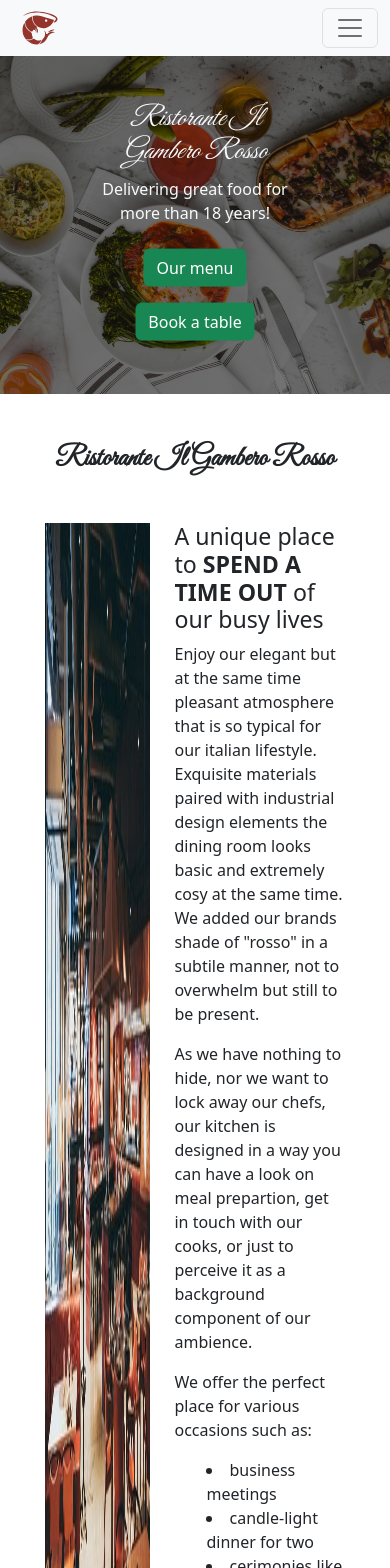
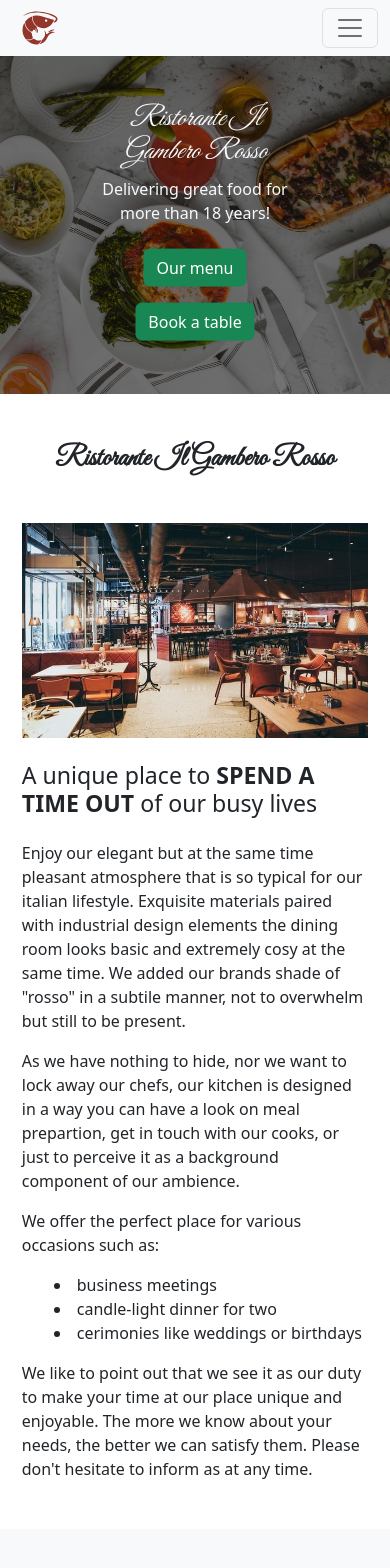
Before and after one commit to isolde-r/FE16-CR6-Rupprechter, an Angular app in the folder gamberoRosso/: page / in a window 390 px wide. Shown: the top 1568 px of the page. Built offline with nearby package versions, Linux system fonts and the light colour scheme.

Commit message:
fixes responsiveness home

```diff
--- a/gamberoRosso/src/app/home/home.component.css
+++ b/gamberoRosso/src/app/home/home.component.css
@@ -40,3 +40,29 @@ ol {
 h5 {
     font-weight: bold;
 }
+
+/* large */
+@media screen and (max-width: 1199px) {
+    #img-rest {
+        width: 40vw
+    }
+
+}
+
+/* medium */
+@media screen and (max-width: 991px) {
+    #img-rest {
+        width: 100%
+    }
+    .rist-cont {
+        width: 75vw
+    }
+
+}
+
+/* small and x-small */
+@media screen and (max-width: 767px) {
+    .rist-cont {
+        width: 95vw
+    }
+}
--- a/gamberoRosso/src/app/home/home.component.html
+++ b/gamberoRosso/src/app/home/home.component.html
@@ -2,17 +2,19 @@
     <div class="position-absolute top-50 start-50 translate-middle">
         <h1 class="fst-italic">Ristorante Il Gambero Rosso</h1>
         <p>Delivering great food for more than 18 years!</p>
-        <button type="button" class="btn btn-success m-2">Our menu</button>
+        <button routerLink="/menu" type="button" class="btn btn-success m-2">Our menu</button>
         <button type="button" class="btn btn-success m-2">Book a table</button>
     </div>
 </section>
 
-<section class="container-fluid mb-5">
+<section class="container-lg mb-5 rist-cont">
     <h1 class="my-5">Ristorante Il Gambero Rosso</h1>
-    <div class="row justify-content-center">
-        <img src="/assets/img/restaurant.jpg" alt="picture of restaurant inside" class="col-4">
-        <div class="col-6">
-            <h3>A unique place to <span class="fw-bold text-uppercase">spend a time out</span> of our busy lives</h3>
+    <div class="mx-auto">
+        <img src="/assets/img/restaurant2.jpg" alt="picture of restaurant inside" class="float-lg-start mb-0 me-3"
+            id="img-rest">
+        <div class="float-none">
+            <h3 class="my-4">A unique place to <span class="fw-bold text-uppercase">spend a time out</span> of our busy
+                lives</h3>
             <p>Enjoy our elegant but at the same time pleasant atmosphere that is so typical for our italian lifestyle.
                 Exquisite materials paired with industrial design elements the dining room looks basic and extremely
                 cosy at the same time. We added our brands shade of "rosso" in a subtile manner, not to overwhelm but
@@ -27,7 +29,7 @@
                 <li>cerimonies like weddings or birthdays</li>
             </ul>
             <p>We like to point out that we see it as our duty to make your time at our place unique and enjoyable. The
-                more we know about your needs, the better we can satisfy them. Please don't hesitate to imform as at any
+                more we know about your needs, the better we can satisfy them. Please don't hesitate to inform as at any
                 time.</p>
         </div>
     </div>
@@ -36,8 +38,8 @@
 <section class="why-us bg-light py-5 my-5">
     <h1>Why choose us</h1>
     <p class="text-center">There are many restaurants out there, what makes us unique?</p>
-    <ol class="d-flex gap-4 mt-5 justify-content-center">
-        <li class="col-3">
+    <ol class="d-flex flex-column flex-lg-row gap-4 mt-5 justify-content-center">
+        <li class="col-12 col-lg-3 pe-4 pe-lg-0">
             <h5>Unite gourmet approach with tradition</h5>
             <p>Our plates are not a clean and formal arrangement of foods, nor an overloaded, well intended portion by
                 an italian granny. We only use high quality ingredients produced in the region by people we know, trying
@@ -45,13 +47,13 @@
                 "secrets" of traditional italian cuisine.</p>
         </li>
 
-        <li class="col-3">
+        <li class="col-12 col-lg-3 pe-4 pe-lg-0">
             <h5>Unique atmosphere</h5>
             <p>We position ourselves in the middle of androgyn style, freezing gourmet temples and crowded, popular
                 restaurants. Our wish is to create a cosy atmosphere without overstepping the limits of other customers
                 well-being.</p>
         </li>
-        <li class="col-3">
+        <li class="col-12 col-lg-3 pe-4 pe-lg-0">
             <h5>We lend an ear to customers with special needs</h5>
             <p>Why should our cuisine be restricted to some people? Do you need a gluten-free menu or are you suffering
                 from other food-allergies like tree nuts, cow's milk or wheat. Just let us know, we can manage that!</p>
--- a/gamberoRosso/src/app/navbar/navbar.component.html
+++ b/gamberoRosso/src/app/navbar/navbar.component.html
@@ -1,4 +1,4 @@
-<nav class="navbar navbar-expand-lg bg-light">
+<nav class="navbar sticky-top navbar-expand-lg bg-light">
     <div class="container-fluid">
         <img class="mx-2" id="logo" src="/assets/svg/shrimp-alt.svg" alt="logo of gambero rosso, a shrimp">
         <button class="navbar-toggler" type="button" data-bs-toggle="collapse" data-bs-target="#navbarNav"
@@ -11,7 +11,7 @@
                     <a class="nav-link active" aria-current="page" routerLink="/">Home</a>
                 </li>
                 <li class="nav-item">
-                    <a class="nav-link" routerLink="#">About us</a>
+                    <a class="nav-link" routerLink="/about">About us</a>
                 </li>
                 <li class="nav-item">
                     <a class="nav-link" routerLink="/menu">Menu</a>
```
Also changed, not shown: gamberoRosso/src/assets/img/restaurant2.jpg (added), gamberoRosso/src/styles.css (line endings or trailing spaces).
